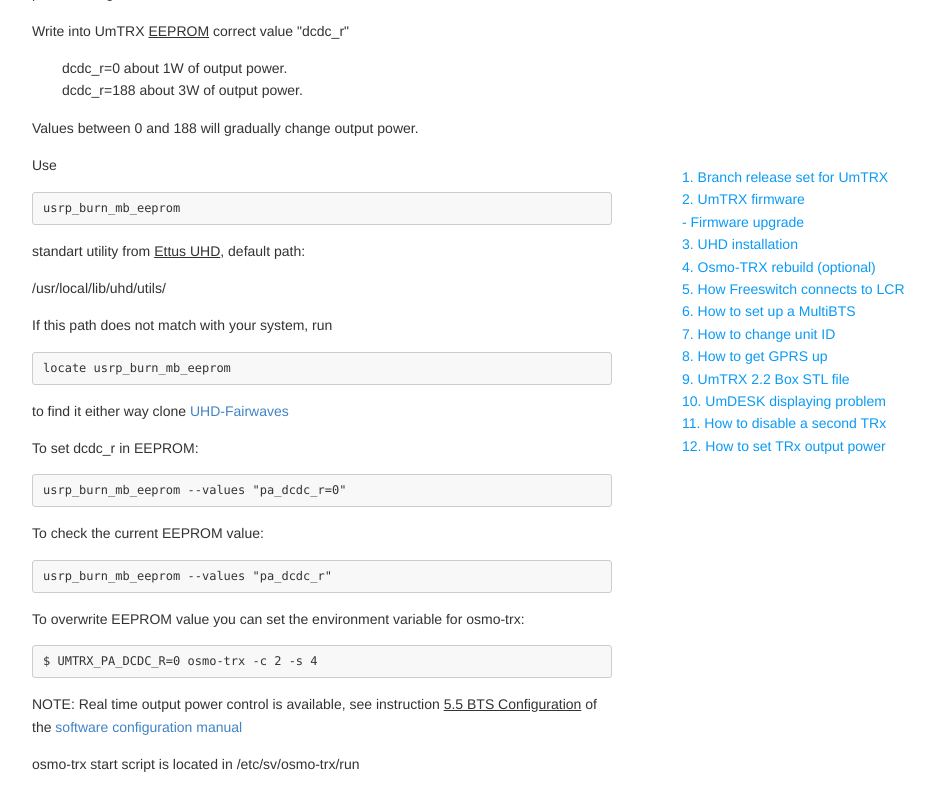
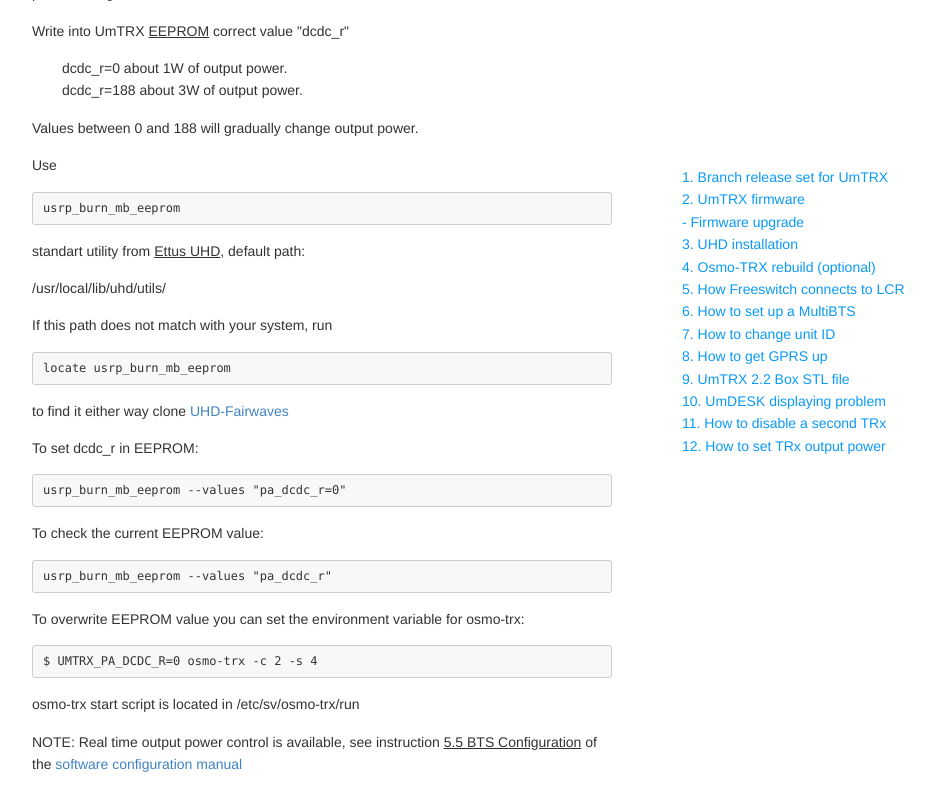
Before and after one commit to fairwaves/um-docs, a Jekyll site: the page how_to's.html, which Jekyll copies as it is, in a window 1280 px wide and 900 px high, scrolled down 10719 px. Shown: the top 811 px of the window, without its empty margins (248-1183 px from the left). Built offline with Jekyll 4.4.1, drawn with Linux system fonts in a browser that asks for light colours; part of the change alters nothing that is shown.

```diff
--- a/how_to's.html
+++ b/how_to's.html
@@ -874,10 +874,10 @@ cd ..
 <p>To overwrite EEPROM value you can set the environment variable for osmo-trx:</p>
 <pre><code>$ UMTRX_PA_DCDC_R=0 osmo-trx -c 2 -s 4
 </code></pre>
-<p><strong>NOTE:</strong> Real time output power control is available, see instruction  <u>5.5 BTS Configuration</u> of the <a href="https://fairwaves.co/docs/soft_conf.html">software configuration manual</a>
+
 <p>osmo-trx start script is located in <em>/etc/sv/osmo-trx/run</em></p>
 
-
+<p><strong>NOTE:</strong> Real time output power control is available, see instruction  <u>5.5 BTS Configuration</u> of the <a href="https://fairwaves.co/docs/soft_conf.html">software configuration manual</a>
 
 
 
```
